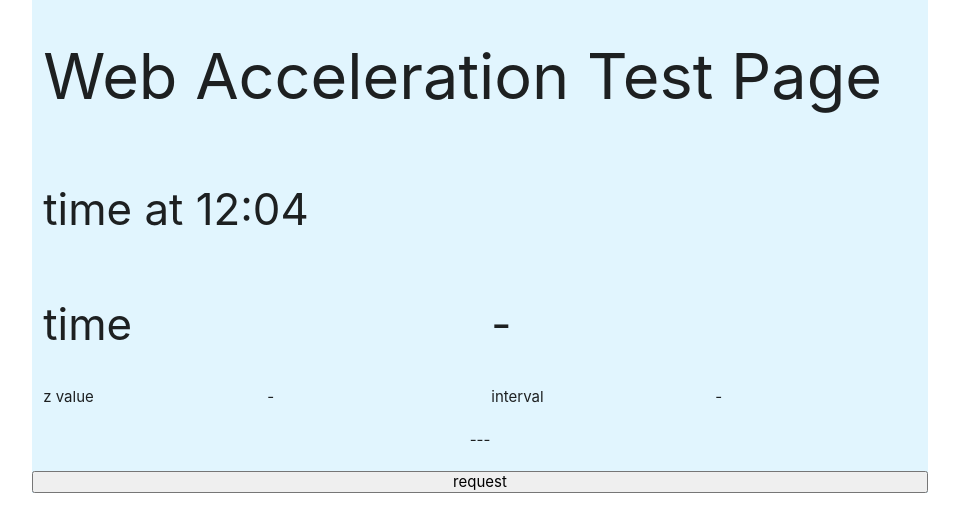
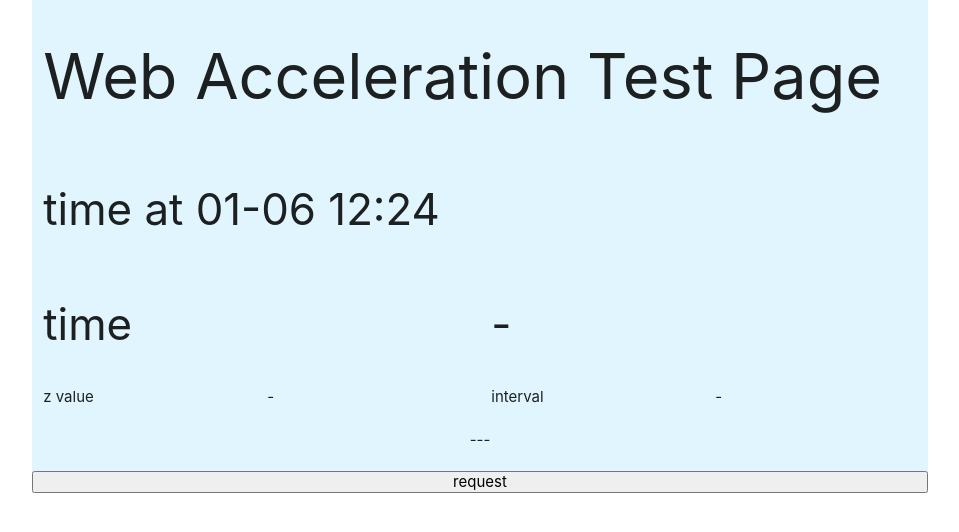
Before and after one commit to xoxwgys56/web-sensor-test, a website: page index.html in a window 1280 px wide. Shown: the whole page, without its empty margins (160-1119 px from the left). Drawn offline with nearby package versions, Linux system fonts and the light colour scheme.

Commit message:
chore: edit time
yes night

```diff
--- a/index.html
+++ b/index.html
@@ -17,7 +17,7 @@
         </div>
         <div class="row">
             <div class="col s12">
-                <h3>time at 12:04</h3>
+                <h3>time at 01-06 12:24</h3>
             </div>
         </div>
         <div class="row">
```
